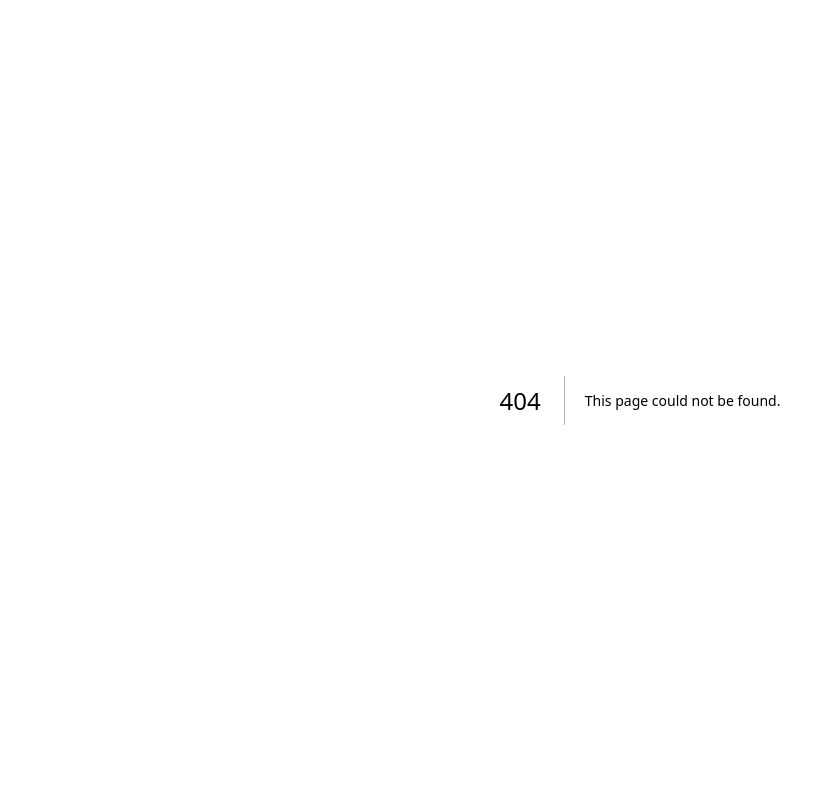
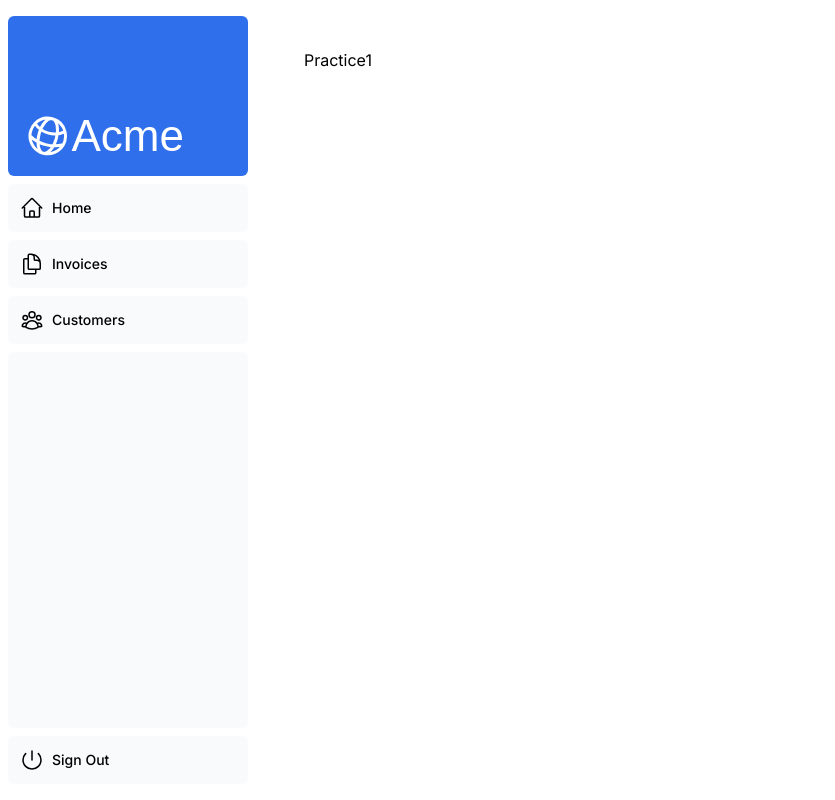
Before and after one commit to advancedeveloper24/nextjs-dashboard-practice2, a Next.js app: page /dashboard/practice1 in a window 1280 px wide. Before the commit this address had no page. Shown: the whole page, without its empty margins (0-835 px from the left). Built offline with nearby package versions, Linux system fonts and the light colour scheme; a web font is replaced by a local one.

Commit message:
Tailwind Practice

```diff
--- a/app/dashboard/loading.tsx
+++ b/app/dashboard/(overview)/loading.tsx
@@ -1,4 +1,4 @@
-import DashboardSkeleton from "../ui/skeletons";
+import DashboardSkeleton from "../../ui/skeletons";
 
 export default function Loading() {
   return <DashboardSkeleton />;
--- /dev/null
+++ b/app/dashboard/practice1/page.tsx
@@ -0,0 +1,3 @@
+export default function Page() {
+  return <p>Practice1</p>;
+}
```
Also changed, not shown: app/dashboard/(overview)/page.tsx (renamed from app/dashboard/page.tsx, +8 -4 lines).
